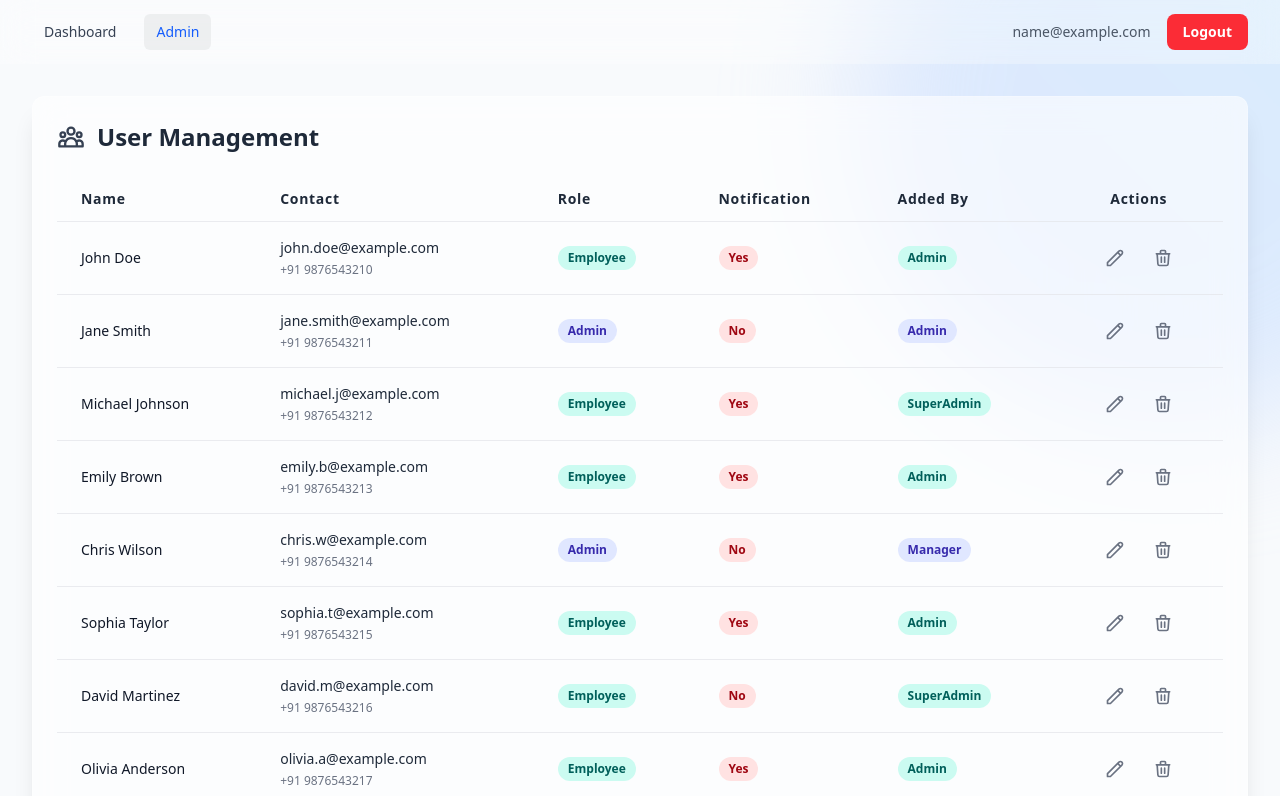
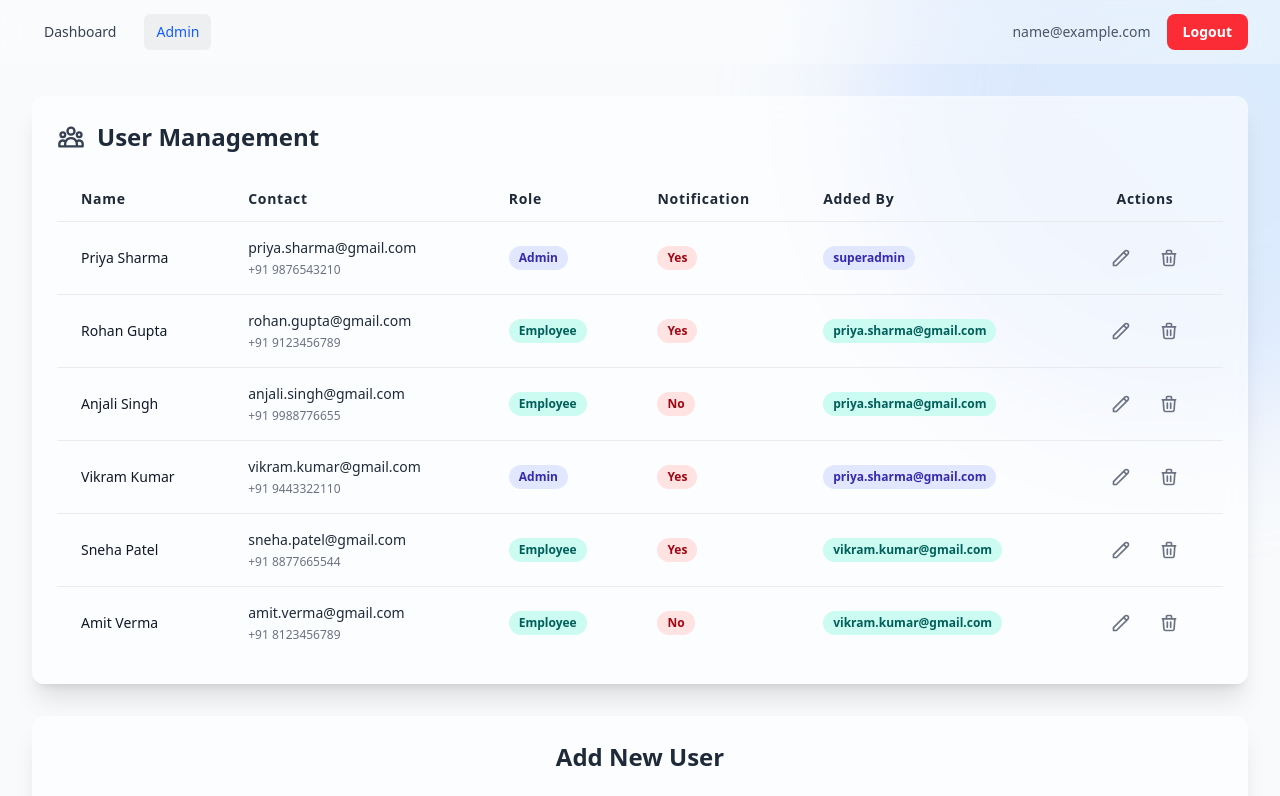
Before and after one commit to I-am-nagesh/dashboard-dsgroup, a React (Vite) app: page /admin in a window 1280 px wide. Shown: the top 796 px of the page. Built offline with nearby package versions, Linux system fonts and the light colour scheme; no server answers; sample sign-in values are in the browser's storage.

Commit message:
added real values data

```diff
--- a/src/features/admin/components/UserList.jsx
+++ b/src/features/admin/components/UserList.jsx
@@ -9,93 +9,57 @@ const UserList = ({ users = [], onEdit, onDelete }) => {
       setData([
         {
           id: 1,
-          name: "John Doe",
-          email: "john.doe@example.com",
+          name: "Priya Sharma",
+          email: "priya.sharma@gmail.com",
           number: "9876543210",
-          addedBy: "Admin",
+          addedBy: "superadmin",
+          role: "Admin",
+          notification: "Yes",
+        },
+        {
+          id: 2,
+          name: "Rohan Gupta",
+          email: "rohan.gupta@gmail.com",
+          number: "9123456789",
+          addedBy: "priya.sharma@gmail.com",
           role: "Employee",
           notification: "Yes",
         },
         {
-          id: 2,
-          name: "Jane Smith",
-          email: "jane.smith@example.com",
-          number: "9876543211",
-          addedBy: "Admin",
-          role: "Admin",
+          id: 3,
+          name: "Anjali Singh",
+          email: "anjali.singh@gmail.com",
+          number: "9988776655",
+          addedBy: "priya.sharma@gmail.com",
+          role: "Employee",
           notification: "No",
         },
         {
-          id: 3,
-          name: "Michael Johnson",
-          email: "michael.j@example.com",
-          number: "9876543212",
-          addedBy: "SuperAdmin",
+          id: 4,
+          name: "Vikram Kumar",
+          email: "vikram.kumar@gmail.com",
+          number: "9443322110",
+          addedBy: "priya.sharma@gmail.com",
+          role: "Admin",
+          notification: "Yes",
+        },
+        {
+          id: 5,
+          name: "Sneha Patel",
+          email: "sneha.patel@gmail.com",
+          number: "8877665544",
+          addedBy: "vikram.kumar@gmail.com",
           role: "Employee",
           notification: "Yes",
         },
         {
-          id: 4,
-          name: "Emily Brown",
-          email: "emily.b@example.com",
-          number: "9876543213",
-          addedBy: "Admin",
-          role: "Employee",
-          notification: "Yes",
-        },
-        {
-          id: 5,
-          name: "Chris Wilson",
-          email: "chris.w@example.com",
-          number: "9876543214",
-          addedBy: "Manager",
-          role: "Admin",
-          notification: "No",
-        },
-        {
           id: 6,
-          name: "Sophia Taylor",
-          email: "sophia.t@example.com",
-          number: "9876543215",
-          addedBy: "Admin",
-          role: "Employee",
-          notification: "Yes",
-        },
-        {
-          id: 7,
-          name: "David Martinez",
-          email: "david.m@example.com",
-          number: "9876543216",
-          addedBy: "SuperAdmin",
+          name: "Amit Verma",
+          email: "amit.verma@gmail.com",
+          number: "8123456789",
+          addedBy: "vikram.kumar@gmail.com",
           role: "Employee",
           notification: "No",
-        },
-        {
-          id: 8,
-          name: "Olivia Anderson",
-          email: "olivia.a@example.com",
-          number: "9876543217",
-          addedBy: "Admin",
-          role: "Employee",
-          notification: "Yes",
-        },
-        {
-          id: 9,
-          name: "James Thomas",
-          email: "james.t@example.com",
-          number: "9876543218",
-          addedBy: "Admin",
-          role: "Employee",
-          notification: "No",
-        },
-        {
-          id: 10,
-          name: "Sophia Lee",
-          email: "sophia.l@example.com",
-          number: "9876543219",
-          addedBy: "Manager",
-          role: "Admin",
-          notification: "Yes",
         },
       ]);
     } else {
```
